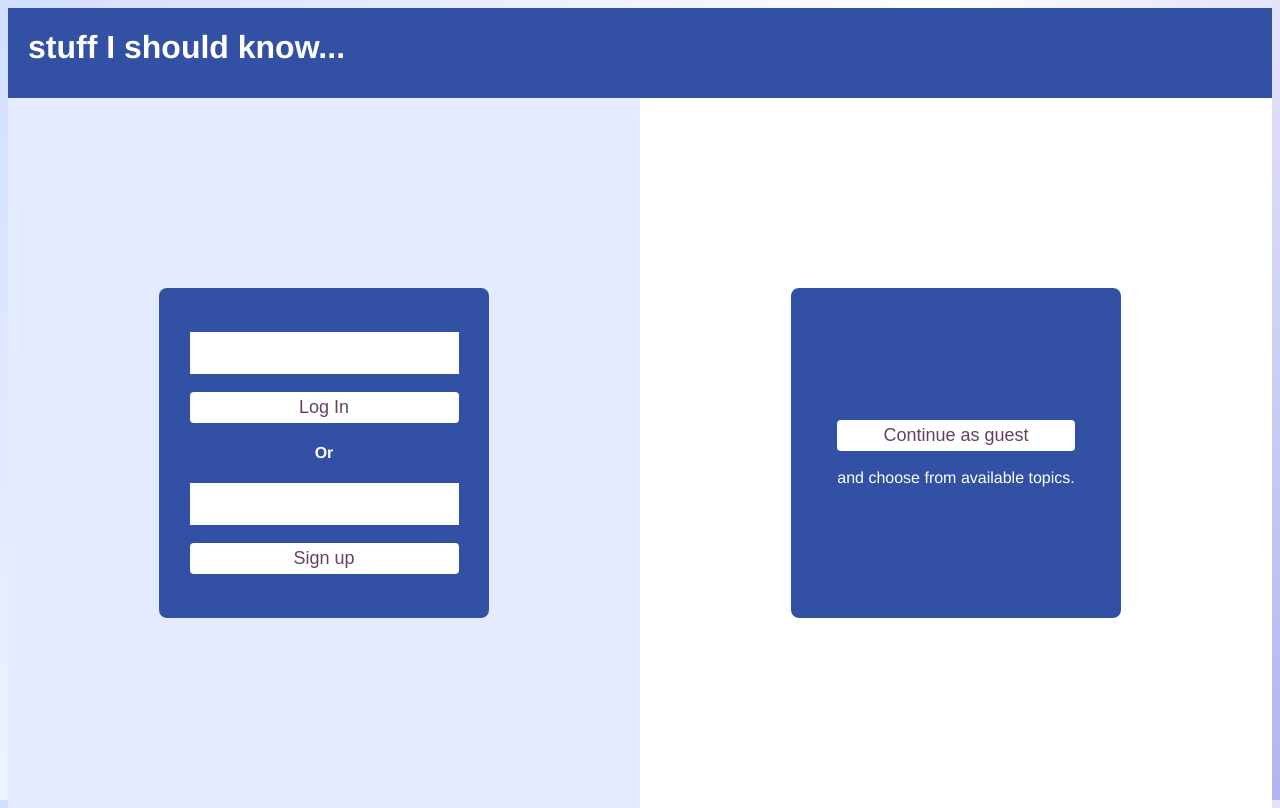
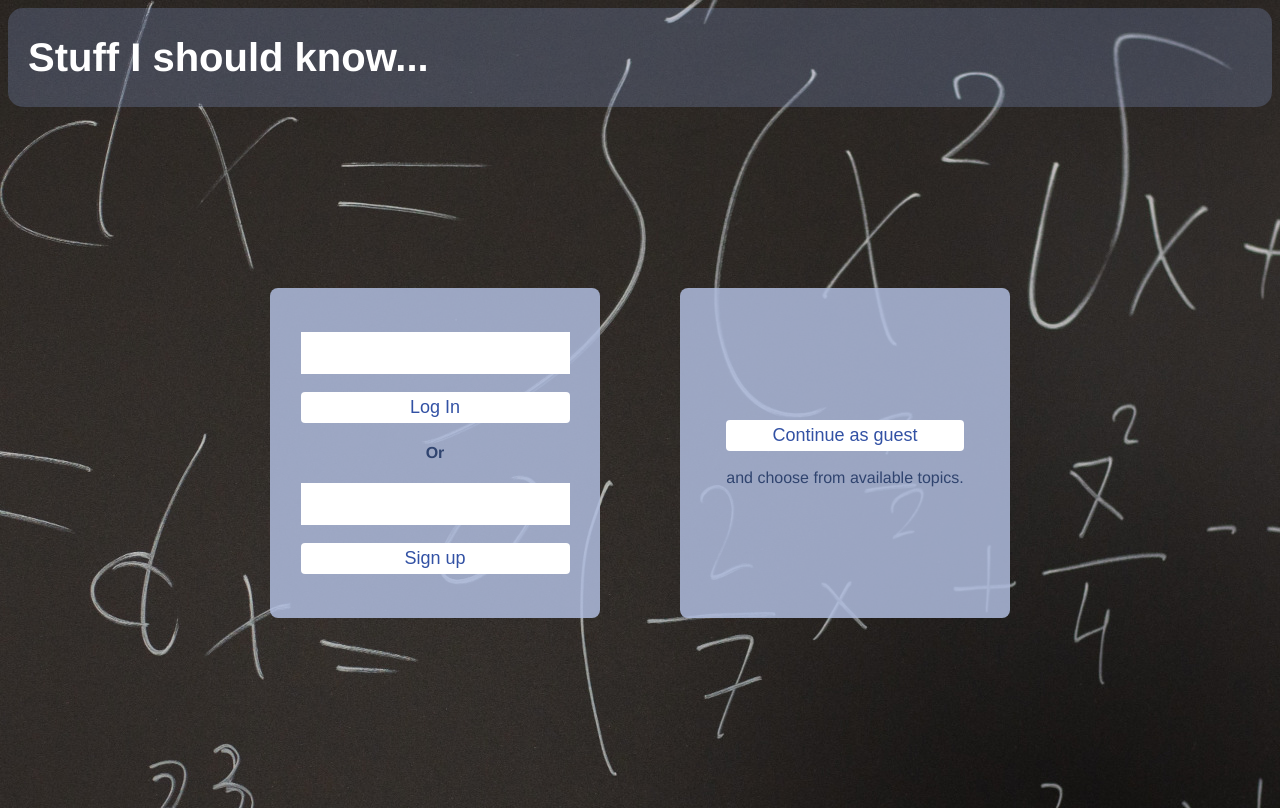
Before and after one commit to marcushu/flashcards, a React (Create React App) app: page / in a window 1280 px wide. Built offline with nearby package versions, Linux system fonts and the light colour scheme.

Commit message:
chalkboard theme

```diff
--- a/public/index.html
+++ b/public/index.html
@@ -26,7 +26,8 @@
     -->
     <title>React App</title>
   </head>
-  <body style="height: 100%; font-family: 'Helvetica Neue', 'Arial', sans-serif; background-image: linear-gradient(127deg, #d1deff, #fffefe, #b3b3f1);">
+  <body
+    style="height: 100%; font-family: 'Helvetica Neue', 'Arial', sans-serif; background-image: url(chalkboard.jpg);">
     <noscript>You need to enable JavaScript to run this app.</noscript>
     <div id="root" style="height: 100%;"></div>
     <!--
--- a/src/components/Landing.tsx
+++ b/src/components/Landing.tsx
@@ -3,6 +3,7 @@ import axios from 'axios';
 import './css/Landing.css';
 import Login from './Login';
 import GuestLogin from './GuestLogin';
+import AppHead from './AppHead';
 
 
 type LoginInfo = { newUser: string } | { user: string } | "GUEST";
@@ -60,9 +61,7 @@ const Landing = ({ loginHandler }: LandingProps) => {
   return (
     <div className="landingCards">
       <div className="landingHeaderDiv">
-        <div>
-          <h1>stuff I should know...</h1>
-        </div>
+        <AppHead owner="" />
       </div>
       <div id="leftCol">
         <Login login={login} signUp={signUp} />
--- a/src/components/NewTopic.tsx
+++ b/src/components/NewTopic.tsx
@@ -18,7 +18,10 @@ const NewTopic = ({ addNewTopic }: NewTopicProps) => {
 
   return (
     <div>
-      <button className="newTopic" onClick={addTopic}>
+      <button
+        className="newTopic"
+        style={{color: "rgb(47 47 47)"}}
+        onClick={addTopic}>
         +
       </button>
       <input id="newtopicText"
--- a/src/components/QuestionCard.tsx
+++ b/src/components/QuestionCard.tsx
@@ -62,7 +62,7 @@ const QuestionCard = ({ randomQuestion, setshowModal, nextQuestion, deleteQuesti
           </div>
           <div id="cardFooter">
             <button
-              style={{ width: "20%", fontStyle: "bold", color: "red", backgroundColor: "#8ca7ef", borderRadius: "5px 0px 0px 5px" }}
+              style={{ width: "20%", fontStyle: "bold", color: "red", backgroundColor: "rgb(136 130 144)", borderRadius: "5px 0px 0px 5px" }}
               onClick={deleteIt}>
               -
             </button>
@@ -70,7 +70,7 @@ const QuestionCard = ({ randomQuestion, setshowModal, nextQuestion, deleteQuesti
               &gt;&gt;
             </button>
             <button
-              style={{ width: "20%", color: "white", backgroundColor: "#8ca7ef", borderRadius: "0px 5px 5px 0px" }}
+              style={{ width: "20%", color: "white", backgroundColor: "rgb(136 130 144)", borderRadius: "0px 5px 5px 0px" }}
               onClick={() => setshowModal(true)}>
               +
             </button>
--- a/src/components/Search.tsx
+++ b/src/components/Search.tsx
@@ -20,10 +20,8 @@ const Search = ({ setTopic }: SearchProps) => {
 
   return (
     <div style={{ paddingTop: "40px" }}>
-      <p style={{color: "rgb(50 81 164)"}}>
-        Search for a topic.
-      </p>
       <input type="text"
+        placeholder="Topic Search..."
         ref={textRef}
         id="searchBox"
         onChange={e => setsearchText(e.currentTarget.value)} />
--- a/src/components/css/AppHead.css
+++ b/src/components/css/AppHead.css
@@ -3,7 +3,7 @@
     height: fit-content;
     background-color:rgb(149 173 234 / 23%);
     border-radius: 15px;
-    color: rgb(50 81 164);
+    color: white;
     padding-left: 20px;
     display: flex;
     justify-content: space-between;
--- a/src/components/css/Landing.css
+++ b/src/components/css/Landing.css
@@ -1,18 +1,14 @@
 .landingHeaderDiv {
-    background-color: rgb(50 81 164);
-    color: white;
-    padding-left: 20px;
-    display: flex;
     justify-content: space-between;
 }
 
 .card {
+    background-color: rgb(176 189 223 / 85%);
+    color: rgb(48 68 111);
     width: 300px;
     min-height: 300px;
     margin-top: 10px;
     margin-bottom: 10px;
-    background-color:  rgb(50 81 164);
-    color: white;
     border-radius: 8px;
     padding: 15px;
     text-align: center;
@@ -29,10 +25,10 @@
 }
 
 #leftCol {
-    background-color: rgb(230 236 255);
     display: flex;
     align-items: center;
     justify-content: center;
+
 }
 
 .loginText {
@@ -47,12 +43,15 @@ button.loginBtn {
     padding: 5px;
     background-color: white;
     border-radius: 4px;
-    color:  rgb(104 63 100);
+    color:  rgb(50 81 164);
     width: 100%;
 }
 
+button.loginBtn:hover {
+    color: cadetblue;
+}
+
 #mainStageLanding {
-    background-color: white;
     justify-content: center;
     align-items: center;
     display: flex;
@@ -67,4 +66,14 @@ button.loginBtn {
         grid-column-start: 1;
         grid-column-end: 3;
     }
+
+    #leftCol {
+        justify-self: right;
+        padding-right: 40px;
+    }
+
+    #mainStageLanding {
+        justify-self: left;
+        padding-left: 40px;
+    }
   }
--- a/src/components/css/LeftPanel.css
+++ b/src/components/css/LeftPanel.css
@@ -1,15 +1,9 @@
 #searchBox {
-    color: rgb(31, 71, 202);
+    color: rgb(58, 58, 58);
     height: 30px;
     font-size: 18px;
-    background-color: rgb(160 186 255);
-    border-bottom: white;
-    border-width: 2px;
-    border-style: solid;
-    border-top: none;
-    border-right: none;
-    border-left: none;
-    outline: none;
+    border-radius: 5px;
+    width: 160px;
     margin-bottom: 8px;
 }
 
@@ -30,8 +24,7 @@
     font-size: 24px;
     padding: 2px;
     margin-top: 10px;
-    background-color: rgb(149 173 251);
-    color:white;
+    background-color: white;
     outline: none;
     border: none;
     display: inline-block;
@@ -40,7 +33,7 @@
 #newtopicText {
     border-radius: 4px;
     background-color: white;
-    color: rgb(31, 71, 202);
+    color: black;
     outline: none;
     border: none;
     font-size: 18px;
@@ -57,18 +50,18 @@
     font-size: 24px;
     font-weight: bold;
     text-align: right;
-    color: rgb(50 81 164);
+    color: white;
 }
 
 button {
     font-size: 18px;
     background-color: transparent;
     border: none;
-    color: rgb(50 81 164);
+    color: white;
     outline: none;
 }
 
 button:hover {
-    color: white;
+    color: rgb(119, 119, 119);
     cursor: pointer;
 }
--- a/src/components/css/MainStage.css
+++ b/src/components/css/MainStage.css
@@ -12,11 +12,10 @@
     width: 80%;
     margin-top: 10px;
     margin-bottom: 10px;
-    background-color: rgb(160 186 255);
-    color: rgb(0 68 218);
+    background-color: rgb(176 189 223);
+    color: rgb(48 68 111);
     border-radius: 8px;
     padding: 15px;
-    box-shadow: 0 4px 8px 0 rgba(0, 48, 119, 0.2), 0 6px 20px 0 rgba(0, 39, 70, 0.19);
 }
 
 #cardHeader {
@@ -39,19 +38,11 @@
     padding: 10px;
     border: none;
     outline: none;
-    color: white;
+    color: rgbrgb(48 68 111);
     font-size: 50px;
     font-weight: bold;
     width: 100%;
     cursor: pointer;
-}
-
-.questionButtons {
-    background-color: white;
-    color: black;
-    padding: 5px;
-    margin-top: 5px;
-    border-radius: 5px;
 }
 
 @media (min-width: 800px) {
--- a/src/components/css/Newquestion.css
+++ b/src/components/css/Newquestion.css
@@ -1,13 +1,25 @@
 #newQuestionCard {
+    background-color: rgb(176 189 223 / 85%);
+    color: rgb(48 68 111);
     position: relative;
     max-width: 600px;
     min-height: 350px;
     margin-top: 10px;
     margin-bottom: 10px;
-    background-color: rgb(50 81 164);
-    color: white;
     border-radius: 8px;
     padding: 15px;
+}
+
+.questionButtons {
+    background-color: white;
+    color: rgb(48 68 111);
+    padding: 5px;
+    margin-top: 5px;
+    border-radius: 5px;
+}
+
+.questionButtons:hover {
+    color: rgb(95, 96, 160);
 }
 
 .addQqandA {
```
Also changed, not shown: public/chalkboard.jpg (added).
